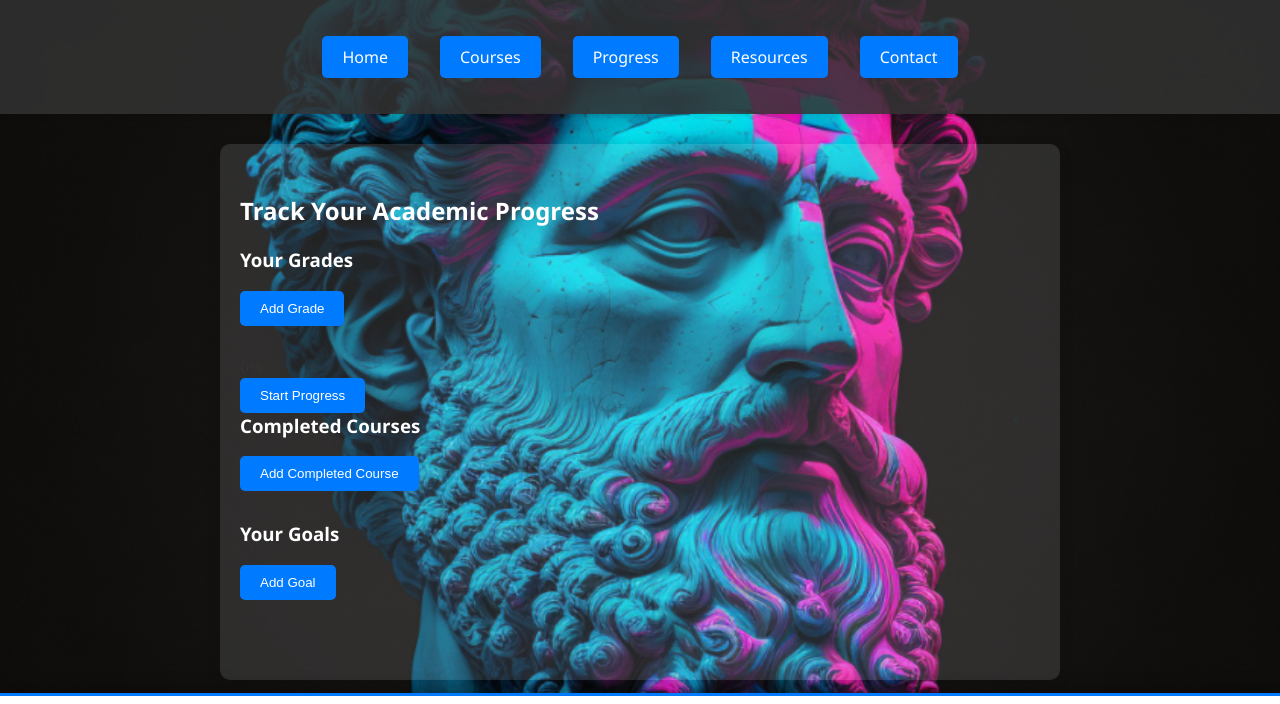
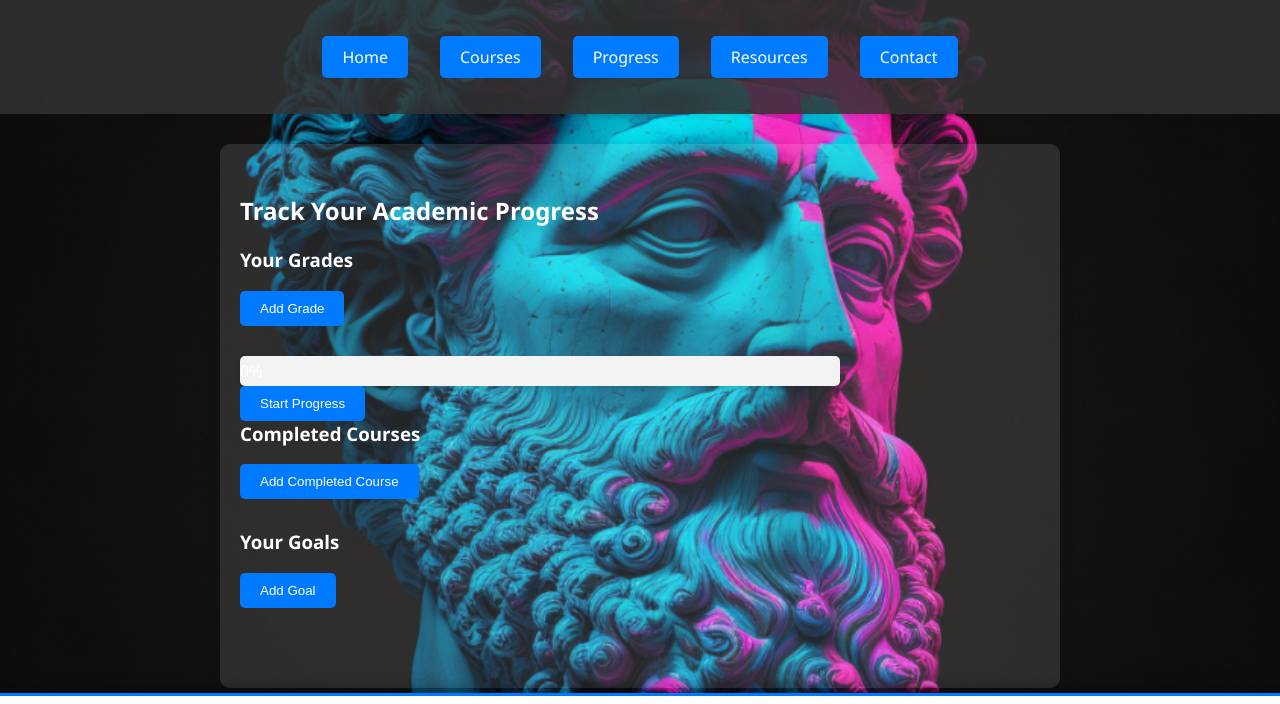
Before and after one commit to Sharxd-8bit/Graphica-2K24, a plain HTML site: page progress.html in a window 1280 px wide. Shown: the top 704 px of the page. Drawn offline with Linux system fonts and the light colour scheme; a script that the page names is missing.

Commit message:
Update progress.css

```diff
--- a/progress.css
+++ b/progress.css
@@ -63,6 +63,24 @@ nav ul {
 
 
 /* Main content styling */
+.progress-container {
+    width: 100%;
+    max-width: 600px;
+    background-color: #f3f3f3;
+    border-radius: 5px;
+    overflow: hidden;
+    box-shadow: 0 2px 5px rgba(0, 0, 0, 0.1);
+}
+
+.progress-bar {
+    height: 30px;
+    width: 0%;
+    background-color: #4caf50;
+    text-align: center;
+    line-height: 30px; /* Center text vertically */
+    color: white;
+    transition: width 0.5s; /* Smooth transition */
+}
 main {
   padding: 50px 20px;
   background-color: rgba(255, 255, 255, 0.116);
```
